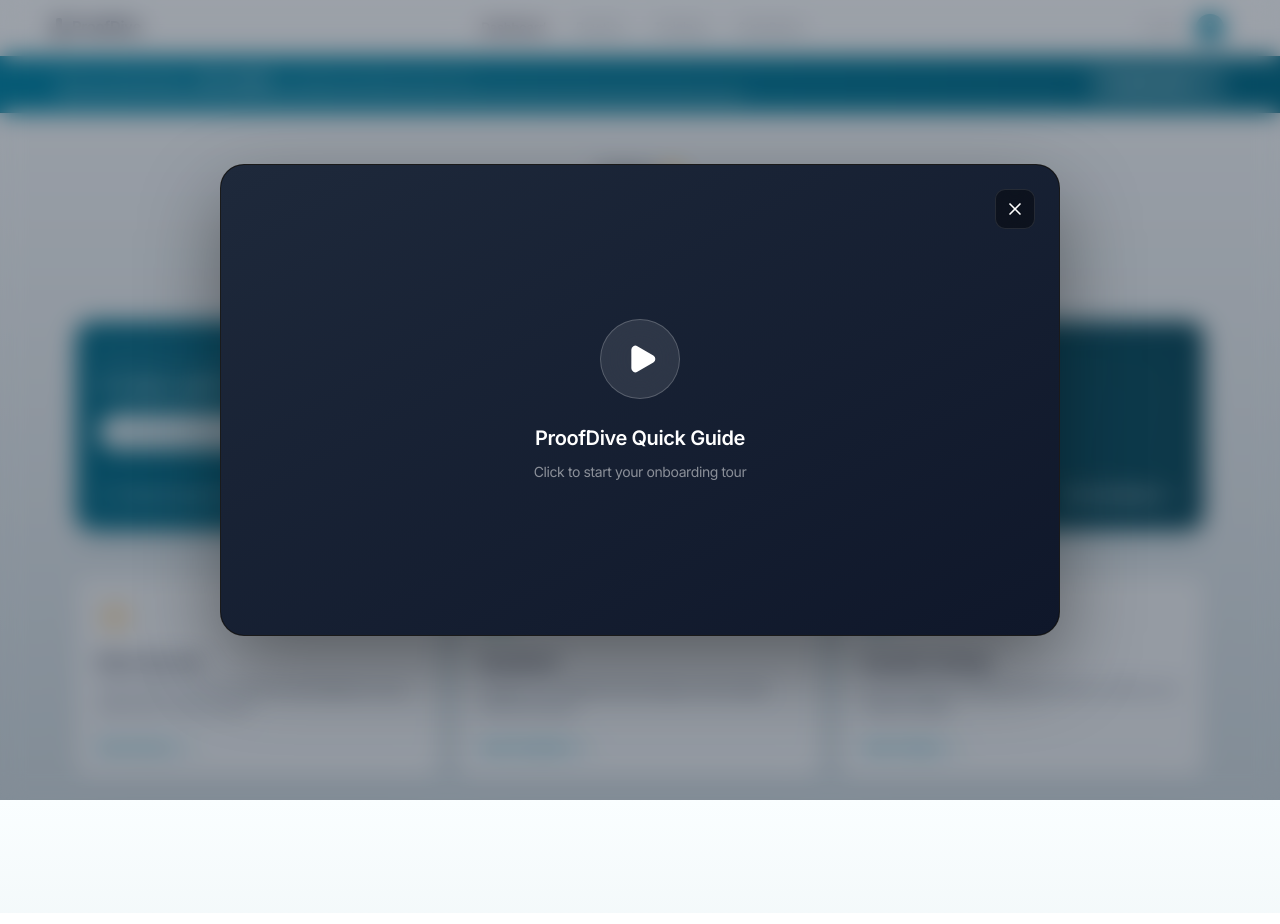
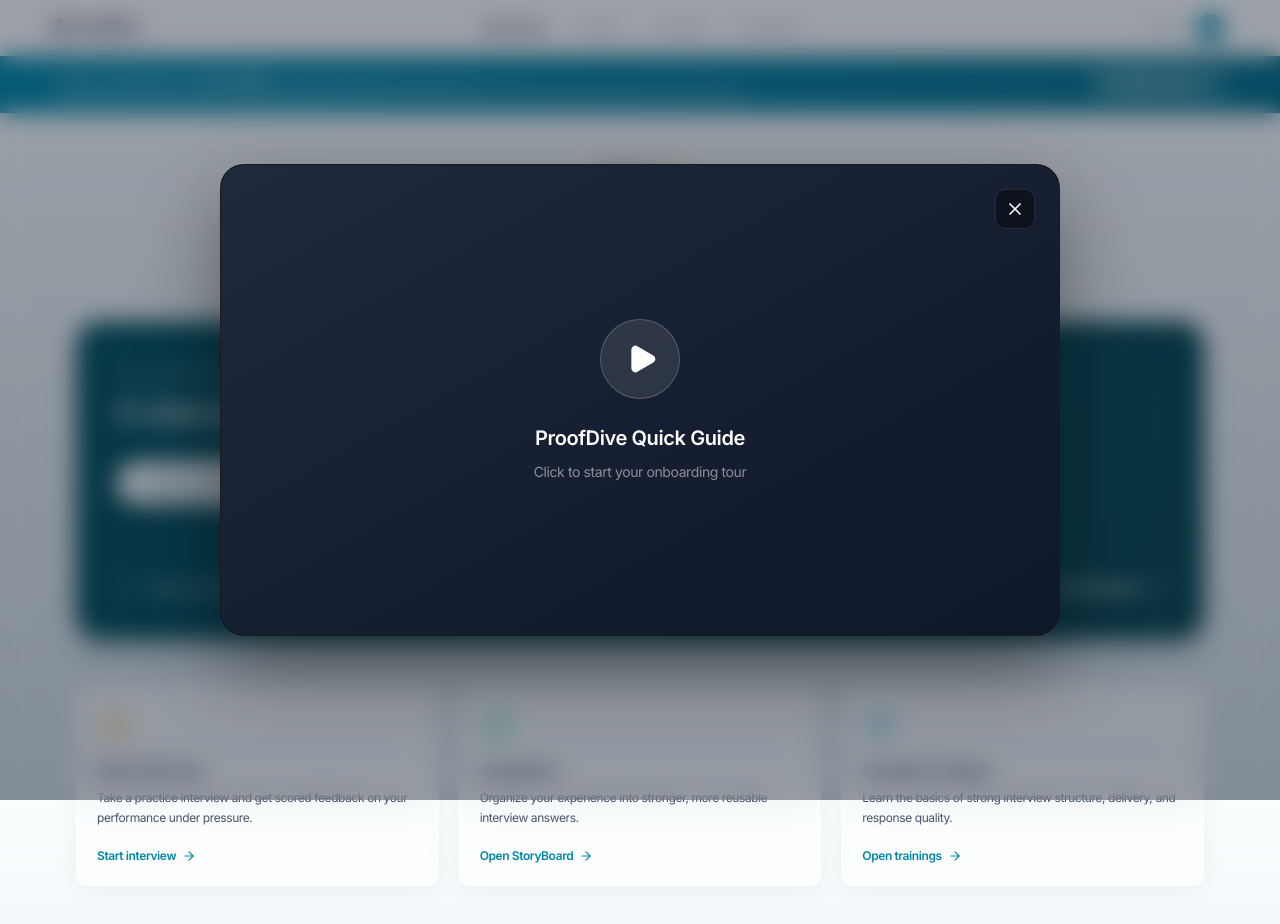
Before and after one commit to MaazQaiser/ProffDive, a Next.js app: page /dashboard in a window 1280 px wide. Shown: the top 924 px of the page. Built offline with nearby package versions, Linux system fonts and the light colour scheme.

Commit message:
Corrected navigation flow (redirect to onboarding) and refined PathwayBanner design to match Figma V2.1.

```diff
--- a/app/(auth)/login/page.tsx
+++ b/app/(auth)/login/page.tsx
@@ -33,7 +33,7 @@
             {/* Google Login */}
             <button
               onClick={() => {
-                router.push("/dashboard");
+                router.push("/onboarding");
               }}
               className="w-full flex flex-col items-start gap-[7px] p-[20px] hover:bg-white/10 transition-colors group"
             >
@@ -65,7 +65,7 @@
             {/* Email Login */}
             <button
               onClick={() => {
-                router.push("/dashboard/returning");
+                router.push("/onboarding");
               }}
               className="w-full flex flex-col items-start gap-[12px] p-[20px] border-t border-[#CBD5E1] hover:bg-white/10 transition-colors group"
             >
--- a/app/(auth)/signup/page.tsx
+++ b/app/(auth)/signup/page.tsx
@@ -157,7 +157,7 @@
                   </div>
                   <button
                     onClick={() => {
-                      router.push("/dashboard");
+                      router.push("/onboarding");
                     }}
                     className="w-full h-[44px] mt-2 bg-[#0087A8] text-white rounded-[6px] font-medium text-[14px] hover:bg-[#006E89] transition-colors shadow-lg shadow-[#0087A8]/20"
                   >
--- a/components/pathway-banner.tsx
+++ b/components/pathway-banner.tsx
@@ -20,44 +20,57 @@
   buttonText,
   buttonHref,
 }: PathwayBannerProps) {
-  const GRAD = "linear-gradient(103deg, #016E89 0%, #034657 100%)";
+  // Deep teal matching Figma V2.1
+  const BG = "linear-gradient(135deg, #004F5E 0%, #003F4B 100%)";
 
   return (
     <div
-      className="relative w-full rounded-[16px] p-5 md:p-6 overflow-hidden flex flex-col gap-4 shadow-xl shadow-[#024657]/10"
-      style={{ background: GRAD }}
+      className="relative w-full rounded-[24px] p-8 md:p-10 overflow-hidden flex flex-col gap-8 shadow-xl shadow-teal-950/20 group border border-white/5"
+      style={{ background: BG }}
     >
-      {/* Background decoration */}
-      <div className="absolute right-[-10%] top-[-10%] w-[45%] h-[120%] bg-white/5 rounded-full blur-[90px]" />
+      {/* Subtle glass glow */}
+      <div className="absolute right-[-5%] top-[-10%] w-[35%] h-[110%] bg-white/[0.03] rounded-full blur-[100px] pointer-events-none" />
 
-      <div className="relative z-10 space-y-1.5">
-        <p className="text-[13px] md:text-[14px] text-[#CBD5E1]/90 font-light">{label}</p>
-        <h2 className="text-[20px] md:text-[22px] font-medium text-white leading-tight max-w-3xl">
+      <div className="relative z-10 space-y-3">
+        <p className="text-[13px] md:text-[14px] text-white/50 font-medium tracking-tight">
+          {label}
+        </p>
+        <h2 className="text-[24px] md:text-[28px] font-semibold text-white leading-tight tracking-tight max-w-4xl">
           {title}
         </h2>
       </div>
 
-      <div className="relative z-10 flex items-center gap-2 md:gap-3 flex-wrap">
+      <div className="relative z-10 flex items-center gap-4 flex-wrap">
         {steps.map((step, idx) => (
-          <div key={step} className="flex items-center gap-2 md:gap-3">
-            <div className="px-4 py-1 rounded-full bg-white/95 backdrop-blur-xl shadow-sm border border-white/20">
-              <span className="text-[13px] font-semibold text-[#026178] whitespace-nowrap">{step}</span>
+          <div key={step} className="flex items-center gap-4">
+            <div className="px-6 py-2 rounded-full bg-white shadow-lg border border-white/20 transition-transform cursor-default">
+              <span className="text-[14px] font-bold text-[#004F5E] whitespace-nowrap">
+                {step}
+              </span>
             </div>
             {idx < steps.length - 1 && (
-              <ArrowRight size={14} className="text-white/40 shrink-0" />
+              <ArrowRight size={14} className="text-white/20 shrink-0" />
             )}
           </div>
         ))}
       </div>
 
-      <div className="relative z-10 flex flex-wrap items-center justify-between pt-4 border-t border-white/10 mt-1 gap-4">
-        <div className="flex items-center gap-2.5">
-          <CheckCircle size={15} className="text-white/70" />
-          <p className="text-[12px] md:text-[13px] text-white/90 font-medium">{footerText}</p>
+      <div className="relative z-10 pt-8 border-t border-white/[0.08] mt-2 flex flex-col sm:flex-row items-start sm:items-center justify-between gap-6">
+        <div className="flex items-center gap-3">
+          <div className="w-5 h-5 rounded-full border border-white/20 flex items-center justify-center p-0.5">
+            <CheckCircle size={12} className="text-white/60" />
+          </div>
+          <p className="text-[14px] text-white/80 font-medium tracking-tight">
+            {footerText}
+          </p>
         </div>
-        <Link href={buttonHref} className="flex items-center gap-1.5 text-[12px] md:text-[13px] text-white font-bold group hover:opacity-80 transition-opacity">
+
+        <Link
+          href={buttonHref}
+          className="flex items-center gap-2 text-[14px] text-white font-bold transition-all hover:opacity-80 active:scale-95 group"
+        >
           {buttonText}
-          <ArrowRight size={15} className="transition-transform group-hover:translate-x-1" />
+          <ArrowRight size={16} className="transition-transform group-hover:translate-x-1" />
         </Link>
       </div>
     </div>
```
